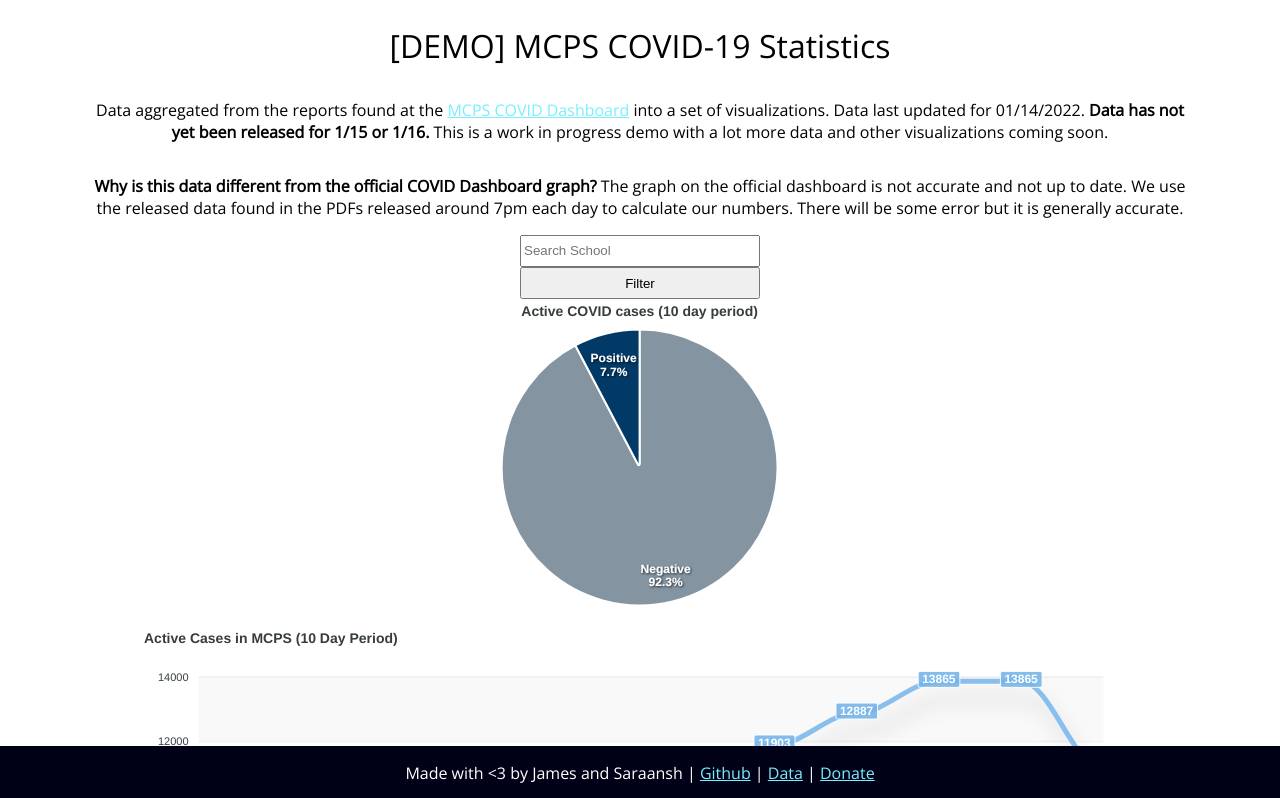
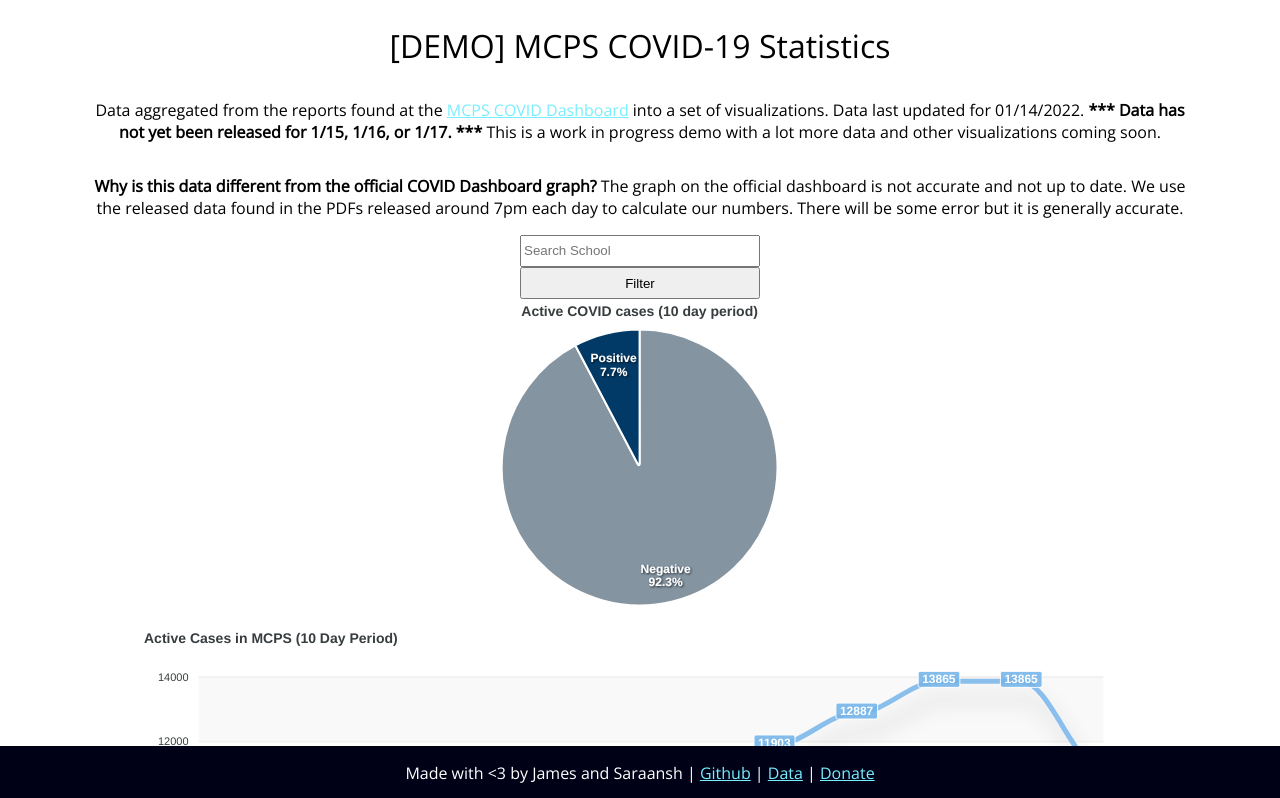
Before and after one commit to jamxu88/mocovid, a plain HTML site: page website/index.html in a window 1280 px wide. Shown: the top 798 px of the page. Drawn offline with nearby package versions, Linux system fonts and the light colour scheme.

Commit message:
more ui change

```diff
--- a/website/index.html
+++ b/website/index.html
@@ -10,7 +10,7 @@
     <body>
         <div id='header' class='center-content'>
             <p id='heading' class='center-content'>[DEMO] MCPS COVID-19 Statistics</p>
-            <p>Data aggregated from the reports found at the <a href="https://www.montgomeryschoolsmd.org/coronavirus/dashboard/" target='_blank'>MCPS COVID Dashboard</a> into a set of visualizations. Data last updated for 01/14/2022. <b>Data has not yet been released for 1/15 or 1/16.</b> This is a work in progress demo with a lot more data and other visualizations coming soon.</p>
+            <p>Data aggregated from the reports found at the <a href="https://www.montgomeryschoolsmd.org/coronavirus/dashboard/" target='_blank'>MCPS COVID Dashboard</a> into a set of visualizations. Data last updated for 01/14/2022. <b>*** Data has not yet been released for 1/15, 1/16, or 1/17. ***</b> This is a work in progress demo with a lot more data and other visualizations coming soon.</p>
             <p><b>Why is this data different from the official COVID Dashboard graph?</b> The graph on the official dashboard is not accurate and not up to date. We use the released data found in the PDFs released around 7pm each day to calculate our numbers. There will be some error but it is generally accurate.</p>
         </div>
         <div class="center-content">
```
